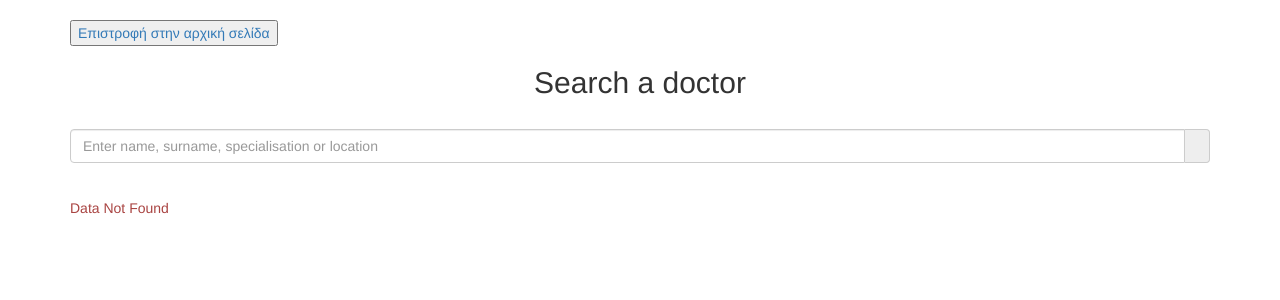
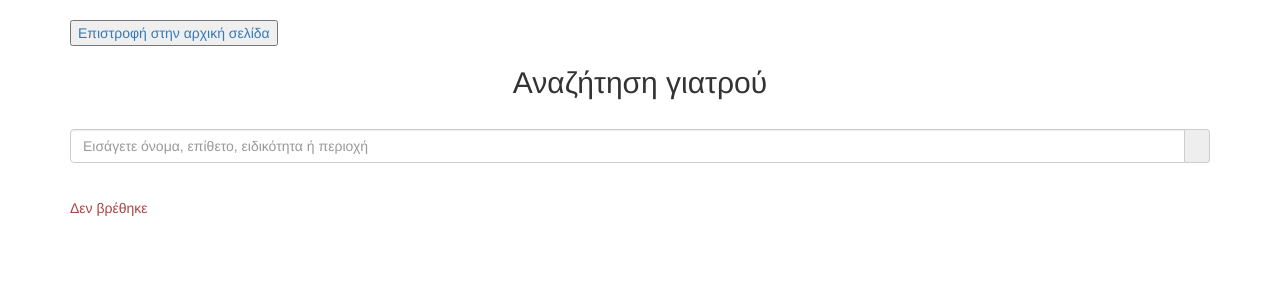
Before and after one commit to t-shock/DocWebox, a PHP site: page /searchDocsForm.php in a window 1280 px wide. Shown: the top 300 px of the page. Run offline with PHP 8.4, Linux system fonts and the light colour scheme; data that the repository does not hold is empty; some libraries are stand-ins or nearby versions.

Commit message:
changed all text to greek

```diff
--- a/ShowDocs.php
+++ b/ShowDocs.php
@@ -22,7 +22,7 @@
 			$sql = "SELECT id, fname, lname, exp, loc FROM docs";
 			$result = $conn->query($sql);
 			if ($result->num_rows > 0) {
-				echo "<div class='table-responsive'><table class='table table bordered'><tr><th>ID</th><th>Name</th><th>Expertise</th><th>Location</th></tr>";
+				echo "<div class='table-responsive'><table class='table table bordered'><tr><th>ID</th><th>Όνομα</th><th>Ειδικότητα</th><th>Περιοχή</th></tr>";
 			// output data of each row
 				while($row = $result->fetch_assoc()) {
 					echo "<tr><td>".$row["id"]."</td><td>".$row["fname"]."
--- a/delete.php
+++ b/delete.php
@@ -7,9 +7,9 @@
     // Delete the row from the database
     $sql = "DELETE FROM calendar WHERE id = $id";
         if ($conn->query($sql) === TRUE) {
-        echo "Record deleted successfully";
+        echo "Επιτυχής διαγραφή";
     } else {
-        echo "Error deleting record: " . $conn->error;
+        echo "Error deleting record: " . $conn;
     }
     // Close the connection
     $conn->close();
--- a/fetch.php
+++ b/fetch.php
@@ -27,10 +27,10 @@
   <div class="table-responsive">
    <table class="table table bordered">
     <tr>
-     <th>First</th>
-     <th>Last</th>
-     <th>Specialisation</th>
-     <th>Location</th>
+     <th>Όνομα</th>
+     <th>Επίθετο</th>
+     <th>Ειδικότητα</th>
+     <th>Περιοχή</th>
     </tr>
  ';
  while($row = mysqli_fetch_array($result)){
@@ -46,7 +46,7 @@
  echo $output;
 }
 else{
- echo '<span class="text-danger">Data Not Found</span>';
+ echo '<span class="text-danger">Δεν βρέθηκε</span>';
 }
 
 ?>
--- a/searchDocsForm.php
+++ b/searchDocsForm.php
@@ -46,10 +46,10 @@
 		<div class="container">
 			<br/>
 			<a href='welcome.php'><button type='button' id ='add'>Επιστροφή στην αρχική σελίδα</button> </a>
-			<h2 align="center">Search a doctor</h2><br/>
+			<h2 align="center">Αναζήτηση γιατρού</h2><br/>
 			<div class="form-group">
 				<div class="input-group">
-					<input type="text" name="mysearch" id="mysearch" placeholder="Enter name, surname, specialisation or location" class="form-control" />
+					<input type="text" name="mysearch" id="mysearch" placeholder="Εισάγετε όνομα, επίθετο, ειδικότητα ή περιοχή" class="form-control" />
 					<span class="input-group-addon"></span>
 				</div>
 			</div>
--- a/showAppointments.php
+++ b/showAppointments.php
@@ -19,7 +19,7 @@
 		<link href="https://maxcdn.bootstrapcdn.com/bootstrap/3.3.6/css/bootstrap.min.css" rel="stylesheet" />
 		<script>
 			$(document).ready(function(){
-				$('.delete').attr("onclick","return confirm('Are you sure you want to delete this item? The doctor will be informed');");
+				$('.delete').attr("onclick","return confirm('Θέλετε σίγουρα να διαγράψετε το ραντεβού; Θα ενημερώσουμε τον γιατρό');");
 			});
 		</script>
 	</head>
@@ -35,7 +35,7 @@
 			$sql = "SELECT id,id_doc, time, date FROM calendar WHERE id_pat = $patid";
 			$result = $conn->query($sql);
 			if ($result->num_rows > 0) {
-				echo "<table class='table table bordered'><tr><th>Doctor</th><th>Time</th><th>Date</th><th>Delete Appointments</th></tr>";
+				echo "<table class='table table bordered'><tr><th>Όνομα</th><th>Ώρα</th><th>Ημερομινία</th><th>Διαγραφή ραντεβού</th></tr>";
 			// output data of each row
 				while($row = $result->fetch_assoc()) {
 					$num = $row["id"];
--- a/submit.php
+++ b/submit.php
@@ -15,14 +15,14 @@
 		if (mysqli_num_rows($fetchData)==0){
 			$insertData = "INSERT INTO calendar (id_doc, id_pat, time, date) VALUES ('$docid', '$patid', '$time', '$date')";
 			if ($conn->query($insertData) === TRUE) {
-				echo "New record created successfully";
+				echo "Επιτυχία καταχώρισης ραντεβού";
 			} else {
 				echo "Error: " . $insertData . "<br>";
 			}
 		}else{
-			echo 'Date or time not available for this doctor.';
+			echo 'Μη διαθέσιμη ώρα ή ημερομηνία για τον γιατρό.';
 		}
 
 	}
-    echo "<br><a href='addAppointment.php'><button>Επιστροφη στην προσθηκη ραντεβου</button></a> <br> <a href='welcome.php'><button type='button' id ='add'>Επιστροφή στην αρχική σελίδα</button>";
+    echo "<br><a href='addAppointment.php'><button>Επιστροφη στην προσθηκη ραντεβου</button></a> <br> <a href='welcome.php'><button type='button' id ='add'>Επιστροφή στην αρχική σελίδα</button></a>";
 ?>
```
Also changed, not shown: addAppointment.php (+8 -8 lines), welcome.php (+5 -5 lines).
